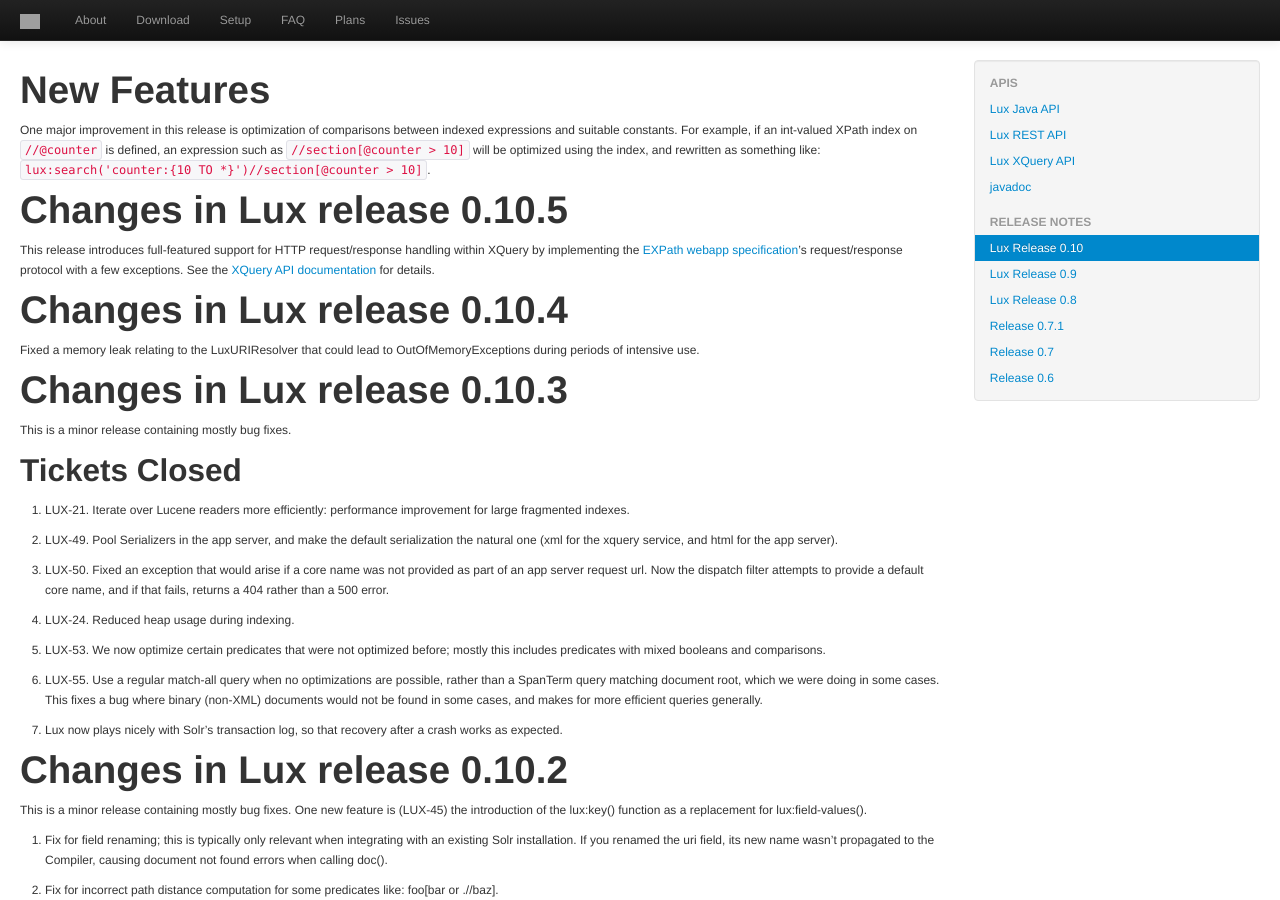
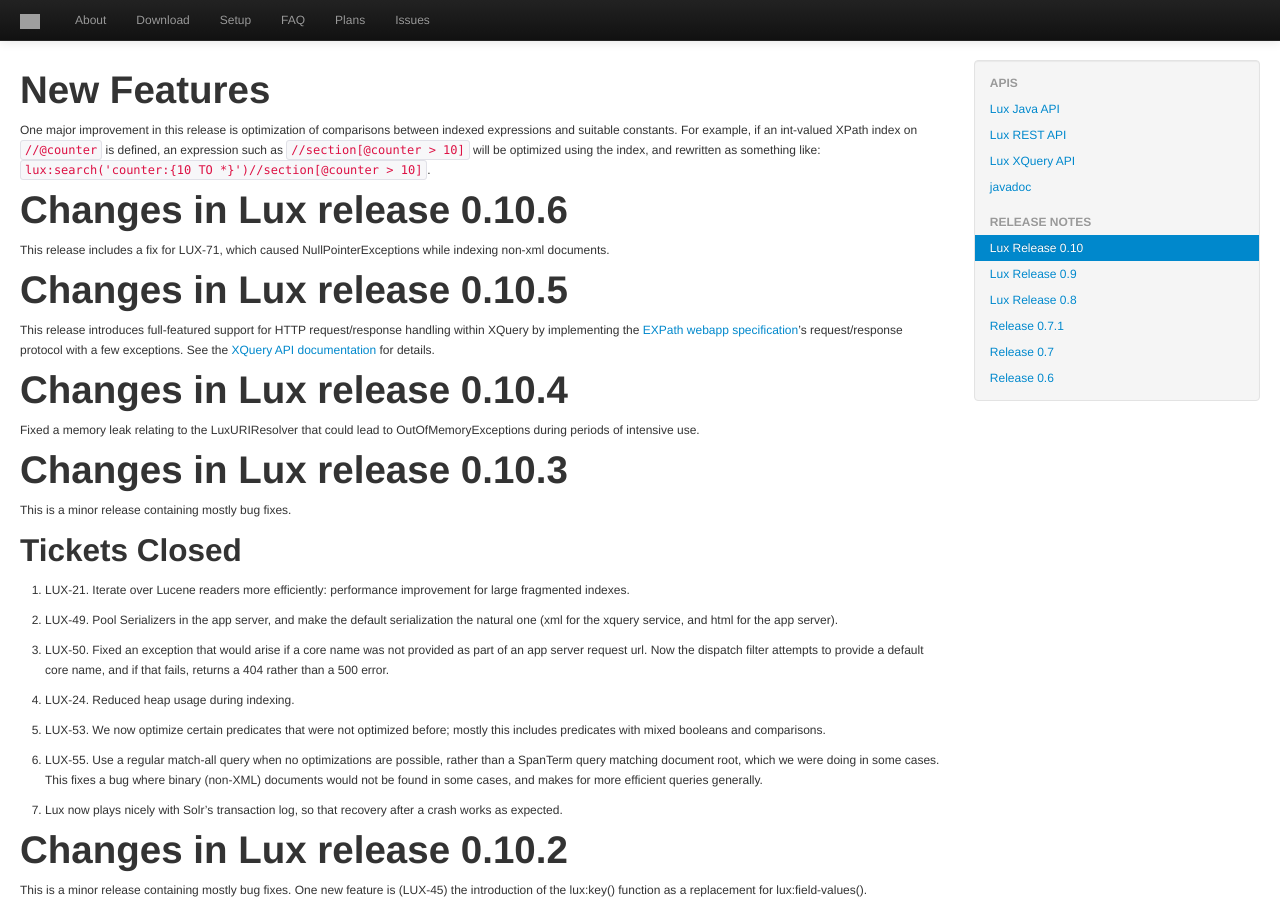
Before and after one commit to msokolov/lux, a Jekyll site: the page built from doc/RELEASE-0.10.md, in a window 1280 px wide and 900 px high. Built offline with Jekyll 4.4.1, drawn with Linux system fonts in a browser that asks for light colours; grey boxes are pictures that could not be loaded.

Commit message:
release note for 0.10.6

```diff
--- a/doc/RELEASE-0.10.md
+++ b/doc/RELEASE-0.10.md
@@ -13,6 +13,11 @@
 `//section[@counter > 10]` will be optimized using the index, and rewritten
 as something like: `lux:search('counter:{10 TO *}')//section[@counter >
 10]`.
+
+# Changes in Lux release 0.10.6
+
+This release includes a fix for LUX-71, which caused NullPointerExceptions
+while indexing non-xml documents.
 
 # Changes in Lux release 0.10.5
 
```
